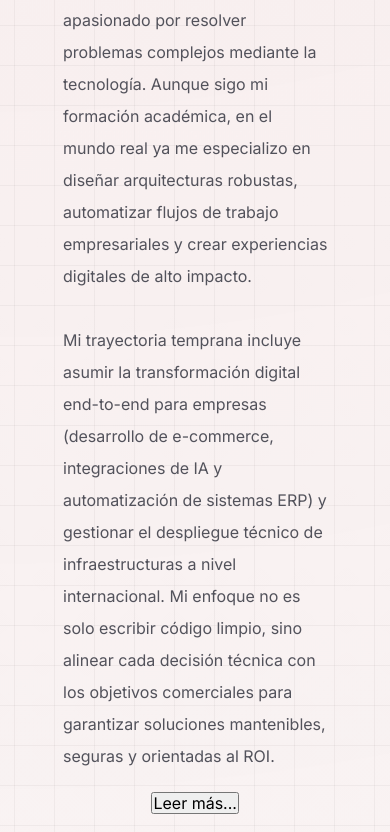
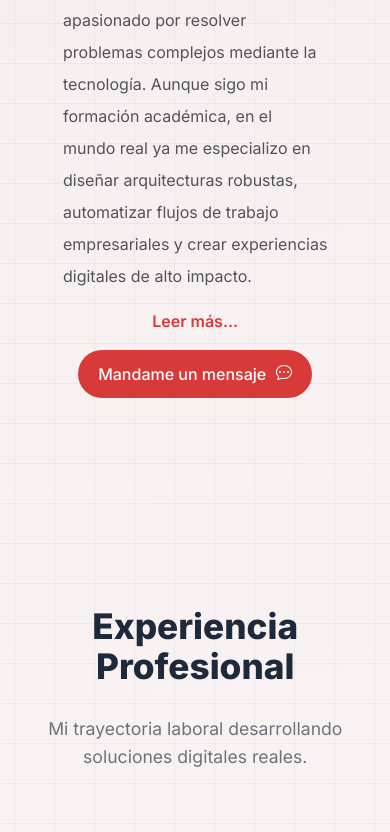
Before and after one commit to CarlosL-Code/Portafolio_react, a React (Vite) app: page / in a window 390 px wide. Shown: the part 1356-2188 px from the top of the page. Built offline with nearby package versions, Linux system fonts and the light colour scheme.

Commit message:
Fix: Seccion Acerca de mi y menu de navegacion

```diff
--- a/src/componentes/layout/AcercaDe.css
+++ b/src/componentes/layout/AcercaDe.css
@@ -70,6 +70,34 @@
                     color: var(--shade-4);
                 }
             }
+
+            .resumen-container {
+                .extra-text {
+                    display: none;
+                }
+
+                &.expanded .extra-text {
+                    display: block;
+                    animation: fadeIn 0.4s ease-in-out forwards;
+                }
+            }
+
+            .btn-leer-mas {
+                background: none;
+                border: none;
+                color: var(--primario);
+                font-size: 16px;
+                font-weight: 600;
+                cursor: pointer;
+                padding: 0;
+                text-align: left;
+                transition: color 0.3s ease;
+
+                &:hover {
+                    color: var(--primario-hover);
+                    text-decoration: underline;
+                }
+            }
         }
     }
 
@@ -107,53 +135,13 @@
         }
     }
 }
-/* ===========================
-   ANIMACIÓN DE SCROLL FINAL
-=========================== */
-
-/* Clase base para todos los elementos animados */
-.anim-scroll {
-  opacity: 0; /* invisibles al inicio */
-  transform: translateY(80px); /* desplazamiento vertical inicial */
-  transition:
-    opacity 0.8s ease-out,
-    transform 0.8s cubic-bezier(0.68, -0.55, 0.265, 1.55); /* rebote suave */
+@keyframes fadeIn {
+    from {
+        opacity: 0;
+        transform: translateY(-5px);
+    }
+    to {
+        opacity: 1;
+        transform: translateY(0);
+    }
 }
-
-/* Desplazamiento inicial horizontal según dirección */
-.anim-left {
-  transform: translateX(-150px) translateY(80px); /* hacia la izquierda + abajo */
-}
-
-.anim-right {
-  transform: translateX(150px) translateY(80px); /* hacia la derecha + abajo */
-}
-
-/* Estado visible cuando entra en viewport */
-.anim-scroll.visible {
-  opacity: 1;
-  transform: translateX(0) translateY(0);
-}
-
-/* ===========================
-   DELAYS ESCALONADOS (opcional)
-   Para entrada más orgánica de múltiples elementos
-=========================== */
-.anim-scroll:nth-child(1) { transition-delay: 0.1s; }
-.anim-scroll:nth-child(2) { transition-delay: 0.2s; }
-.anim-scroll:nth-child(3) { transition-delay: 0.3s; }
-.anim-scroll:nth-child(4) { transition-delay: 0.4s; }
-.anim-scroll:nth-child(5) { transition-delay: 0.5s; }
-
-/* ===========================
-   RESPONSIVE
-   Mantiene animación en pantallas pequeñas
-=========================== */
-@media screen and (max-width: 768px) {
-  .anim-scroll {
-    transform: translateY(60px); /* menos desplazamiento vertical para móvil */
-  }
-  .anim-left, .anim-right {
-    transform: translateY(60px); /* solo vertical en móviles */
-  }
-}
--- a/src/componentes/layout/Header.jsx
+++ b/src/componentes/layout/Header.jsx
@@ -64,6 +64,7 @@ const Header = () => {
             <FaTimes />
           </button>
 
+          <a href="#acerca-de" onClick={closeMenu}>Acerca de mí</a>
           <a href="#experiencia" onClick={closeMenu}>Experiencia</a>
           <a href="#trabajos" onClick={closeMenu}>Proyectos</a>
           <a href="#contacto" onClick={closeMenu}>Contacto</a>
```
Also changed, not shown: 1 other file (tests, documents, lock files or other folders).
